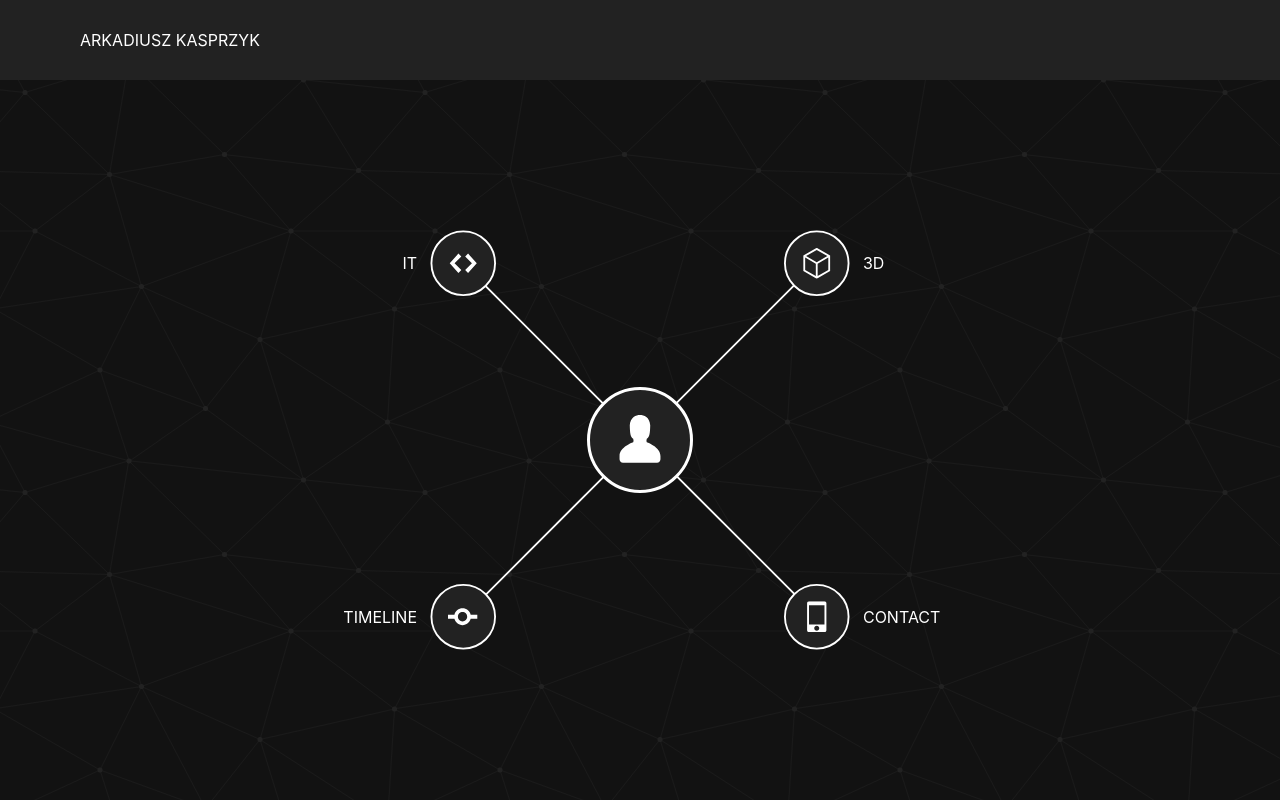
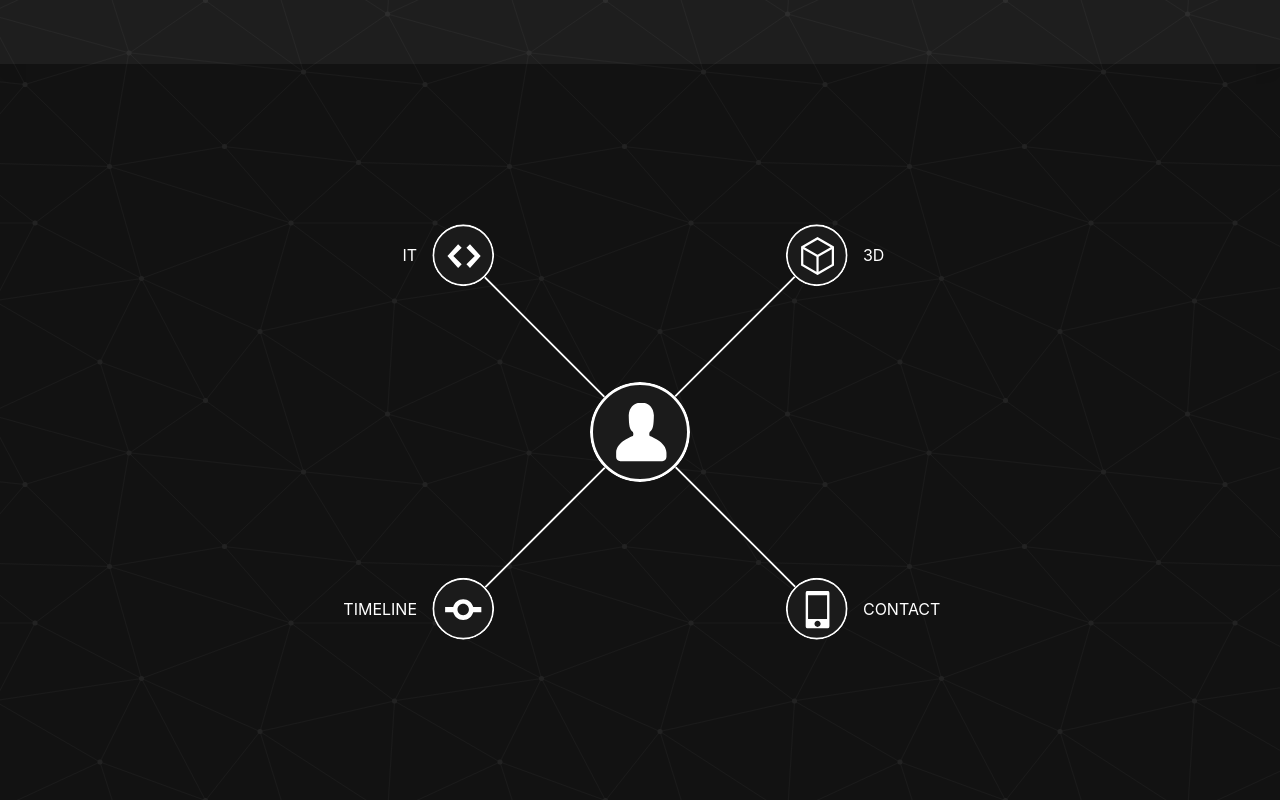
Before and after one commit to kasperski95/portfolio-2019, a React (Create React App) app: page / in a window 1280 px wide. Built offline with nearby package versions, Linux system fonts and the light colour scheme.

Commit message:
[WIP] Animated header

```diff
--- a/package.json
+++ b/package.json
@@ -3,7 +3,9 @@
   "version": "0.1.0",
   "private": true,
   "dependencies": {
+    "kas-scrollable": "^1.0.2",
     "react": "^16.8.1",
+    "react-custom-scrollbars": "^4.2.1",
     "react-dom": "^16.8.1",
     "react-scripts": "2.1.3",
     "react-spring": "^8.0.7"
--- a/src/App.js
+++ b/src/App.js
@@ -1,35 +1,65 @@
 import React, { Component } from 'react';
+import { Spring, animated, interpolate } from 'react-spring/renderprops'
 import './App.css';
 import Trenu from './components/Trenu';
+
+
+
+const theme = {
+  dark1: `#121212`,
+  dark1b: `rgba(18,18,18,0.25)`,
+  dark2: `#1B1B1B`,
+  dark2b: `rgba(27,27,27,0.25)`,
+  dark3: `#222222`,
+  dark3b: `rgba(34,34,34,0.25)`,
+  tWhite: `rgba(255,255,255,0.05)`,
+  accent: `#7592F0`,
+  marginX: `10%`
+}
+
+
 
 export default class App extends Component {
   state = {
     trenu: React.createRef(),
-    header: []
+    header: {
+      content: [],
+      transition: 1.0
+    }
   }
 
 
   handleNodeClick = (node, active, e) => {
     // accumulate all nodes in the path to root
-    let pathToRoot = [active];
+    let pathToRoot = [{node: active, bTransitioning: true}];
     let tmp = active.parent;
     while(tmp) {
-      pathToRoot.push(tmp);
+      pathToRoot.push({node: tmp, bTransitioning: true});
       tmp = tmp.parent;
     }
     pathToRoot.reverse();
 
-    this.setState({header: pathToRoot});
+    // determine which labels shouldn't be animated
+    for (let i = 0; i < pathToRoot.length; i++) {
+      for (let j = 0; j < this.state.header.content.length; j++) {
+        if (pathToRoot[i].node == this.state.header.content[j].node) {
+          pathToRoot[i].bTransitioning = false;
+          break;
+        }
+      }
+    }
+
+    this.setState({header: {content: pathToRoot}});
   }
 
 
   render() {
     const root = {
       icon: "/icons/person.svg",
-      label: "ARKADIUSZ KASPRZYK",
+      label: <React.Fragment>ARKADIUSZ <span style={{fontWeight: `bold`}}>KASPRZYK</span></React.Fragment>,
       children: [
         {label: "3D", icon: "/icons/cube.svg", children: [
-          {label: "PROJECTS"},
+          {label: "PROJECTS PROJECTS PROJECTS", value: 1, content: generateNodePage("test")},
           {label: "SKILLS"}
         ]},
         {label: "CONTACT", icon: "/icons/device-mobile.svg", children: [
@@ -44,35 +74,46 @@ export default class App extends Component {
         ]}
       ]}
 
-    // header
-    let headerLabels = this.state.header.map((node, index) => {
-      const display = (index == 0)? `none` : `inline-block`;
-
-      return (
-        <React.Fragment>
-          <span style={{margin: `0em 1em`, display}}>|</span>
-          <span style={{cursor: `default`, userSelect: `none`}}
-            onClick={(e) => {
-              this.state.trenu.current.handleExternalActiveChange(node, e);
-              this.handleNodeClick(node, node, e);
-            }}>
-            {node.userData.label}
-          </span>
-        </React.Fragment>
-      )}
-    )
-    if (headerLabels.length == 0) headerLabels = [<span style={{cursor: `default`, userSelect: `none`}}>{root.label}</span>];
 
     return (
       <div className="App" style={appStyle}>
-        <div style={headerStyle}>
-          <div>{
-            headerLabels
-          }</div>
-        </div>
+
+        {/* HEADER */}
+        <div style={headerStyle}><div style={{width: `100%`, overflowX: `hidden`}}>{
+          this.state.header.content.map((el, index) => {
+            const display = (index == 0)? `none` : `inline-block`;
+            return (
+              <span>
+                <Spring native from={{transition: 0}} to={{transition: this.state.header.transition}}>{i => ( // i(nterpolated props)
+                  <React.Fragment>
+                    <animated.div style={{cursor: `default`, userSelect: `none`, display}}>|</animated.div>
+                    <animated.div style={{
+                      width: `${el.node.labelWidth}px`, //i.transition.interpolate(t => `${el.node.labelWidth}px`),
+                      display: `inline-block`,
+                      overflow: `hidden`}}
+                    >
+                      <animated.div style={{cursor: `default`, userSelect: `none`, textAlign: `left`, marginLeft: `0%`}}
+                        onClick={(e) => {
+                          this.state.trenu.current.handleExternalActiveChange(el.node, e);
+                          this.handleNodeClick(el.node, el.node, e);
+                        }}>
+                        {el.node.userData.label}
+                      </animated.div>
+                    </animated.div>
+                  </React.Fragment>
+                  )}
+                </Spring>
+              </span>
+            )}
+          )
+        }</div></div>
+
+
+        {/* TRENU */}
         <Trenu ref={this.state.trenu}
-          style={{width: `100%`, height: `100%`, paddingTop: `5em`, boxSizing: `border-box`}}
-          nodeStyle={{backgroundColor: `#222`, color: `white`, fontSize: `1.5em`, border: `0.125em solid white`}}
+          style={{width: `100%`, height: `100%`, paddingTop: `4em`, boxSizing: `border-box`}}
+          nodeStyle={{backgroundColor: theme.dark2, color: `white`, fontSize: `1.5em`, border: `0.125em solid white`}}
+          activeLeafStyle={{background: `url(bg.svg)`, backgroundSize: `25em`}}
           nodeSize={100}
           lineStyle={{backgroundColor: `white`}}
           lineWidth={2}
@@ -89,18 +130,37 @@ export default class App extends Component {
 
 
 const appStyle = {
-  backgroundColor: `#121212`
+  backgroundColor: theme.dark1
 }
 
 const headerStyle = {
   width: `100%`,
-  height: `5em`,
-  backgroundColor: `#222`,
+  height: `4em`,
+  backgroundColor: theme.tWhite,
   color: `white`,
   position: `absolute`,
   display: `flex`,
   boxSizing: `border-box`,
   alignItems: `center`,
-  padding: `0em 5em`,
-  zIndex: `100`
+  padding: `0em ${theme.marginX}`,
+  zIndex: `100`,
+  whiteSpace: `nowrap`,
+  boxShadow: `0em 1em 1em rgba(0,0,0,0.01)`
 }
+
+
+function generateNodePage (content) {
+  return (
+  <div style={{
+    boxSizing: `border-box`,
+    width: `100%`,
+    height: `100%`,
+    color: `white`,
+    fontSize: `1em`,
+    padding: `5em ${theme.marginX}`,
+  }}>
+    lorem ipsum dolor lorem ipsum dolor lorem ipsum dolor lorem ipsum dolor lorem ipsum dolor lorem ipsum dolor lorem ipsum dolor lorem ipsum dolor lorem ipsum dolor lorem ipsum dolor lorem ipsum dolor lorem ipsum dolor lorem ipsum dolor lorem ipsum dolor lorem ipsum dolor lorem ipsum dolor lorem ipsum dolor lorem ipsum dolor lorem ipsum dolor lorem ipsum dolor lorem ipsum dolor lorem ipsum dolor lorem ipsum dolor lorem ipsum dolor lorem ipsum dolor lorem ipsum dolor lorem ipsum dolor lorem ipsum dolor lorem ipsum dolor lorem ipsum dolor lorem ipsum dolor
+    lorem ipsum dolor lorem ipsum dolor lorem ipsum dolor lorem ipsum dolor lorem ipsum dolor lorem ipsum dolor lorem ipsum dolor lorem ipsum dolor lorem ipsum dolor lorem ipsum dolor lorem ipsum dolor lorem ipsum dolor lorem ipsum dolor lorem ipsum dolor lorem ipsum dolor lorem ipsum dolor lorem ipsum dolor lorem ipsum dolor lorem ipsum dolor lorem ipsum dolor lorem ipsum dolor lorem ipsum dolor lorem ipsum dolor lorem ipsum dolor lorem ipsum dolor lorem ipsum dolor lorem ipsum dolor lorem ipsum dolor lorem ipsum dolor lorem ipsum dolor lorem ipsum dolor
+    lorem ipsum dolor lorem ipsum dolor lorem ipsum dolor lorem ipsum dolor lorem ipsum dolor lorem ipsum dolor lorem ipsum dolor lorem ipsum dolor lorem ipsum dolor lorem ipsum dolor lorem ipsum dolor lorem ipsum dolor lorem ipsum dolor lorem ipsum dolor lorem ipsum dolor lorem ipsum dolor lorem ipsum dolor lorem ipsum dolor lorem ipsum dolor lorem ipsum dolor lorem ipsum dolor lorem ipsum dolor lorem ipsum dolor lorem ipsum dolor lorem ipsum dolor lorem ipsum dolor lorem ipsum dolor lorem ipsum dolor lorem ipsum dolor lorem ipsum dolor lorem ipsum dolor
+  </div>)
+}
--- a/src/components/Trenu.js
+++ b/src/components/Trenu.js
@@ -12,6 +12,7 @@ export default class Trenu extends Component {
     labelWidth: this.props.labelWidth || 72,
     lineWidth: this.props.lineWidth || 2,
     lineStyle: this.props.lineStyle,
+    activeLeafStyle: this.props.activeLeafStyle,
     angle: 0
   }
 
@@ -28,17 +29,19 @@ export default class Trenu extends Component {
       transforming: false,
       depth: -1,
       height: -1,
-      ref: null
+      ref: null,
+      labelDummyRef: null,
+      labelWidth: 0
     }
 
     //generate data structure to work with (BFS)
-    let root = {...nodeObject, userData: props.seedData, children: [], expanded: true, visible: true, depth: 0, ref: React.createRef()};
+    let root = {...nodeObject, userData: props.seedData, children: [], expanded: true, visible: true, depth: 0, ref: React.createRef(), labelDummyRef: React.createRef()};
     let nodes = [root];
     let queue = [];
     let maxHeight = 0;
 
     root.userData.children.forEach(child => {
-      queue.push({...nodeObject, userData: child, children: [], parent: root, visible: true, depth: 1, ref: React.createRef()});
+      queue.push({...nodeObject, userData: child, children: [], parent: root, visible: true, depth: 1, ref: React.createRef(), labelDummyRef: React.createRef()});
       root.children.push(queue[queue.length-1]);
       maxHeight = 1;
     });
@@ -49,7 +52,7 @@ export default class Trenu extends Component {
       if (node.userData.children) {
         node.userData.children.forEach((child) => {
           if (queue.indexOf(child) === -1) {
-            queue.push({...nodeObject, userData: child, children: [], parent: node, depth: node.depth + 1, ref: React.createRef()});
+            queue.push({...nodeObject, userData: child, children: [], parent: node, depth: node.depth + 1, ref: React.createRef(), labelDummyRef: React.createRef()});
             node.children.push(queue[queue.length-1]);
             if (node.depth + 1 > maxHeight) maxHeight = node.depth + 1;
           }
@@ -82,6 +85,12 @@ export default class Trenu extends Component {
 
   componentDidMount() {
     window.addEventListener('resize', this.handleResize);
+
+    this.state.nodes.forEach(node => {
+      node.labelWidth = node.labelDummyRef.current.offsetWidth;
+    })
+    this.setState({nodes: this.state.nodes});
+
     this.handleResize();
   }
 
@@ -181,8 +190,10 @@ export default class Trenu extends Component {
 
 
   handleResize = (e) => {
-    const width = this.state.wrapper.ref.current.offsetWidth;
-    const height = this.state.wrapper.ref.current.offsetHeight;
+    const style = window.getComputedStyle(this.state.wrapper.ref.current);
+    const width = parseInt(style.getPropertyValue("width")) - parseInt(style.getPropertyValue("padding-left") || 0) - parseInt(style.getPropertyValue("padding-right") || 0);
+    const height = parseInt(style.getPropertyValue("height")) - parseInt(style.getPropertyValue("padding-top") || 0) - parseInt(style.getPropertyValue("padding-bottom") || 0);
+
     const mobileMode = this.config.span * 2 + this.config.borderOffset + this.config.labelWidth * 2 > Math.min(width, height);
 
     this.setState((prevState) => ({
@@ -202,12 +213,8 @@ export default class Trenu extends Component {
 
   includeContent = () => {
     if (this.state.wrapper.ref) {
-      const opacity = this.state.mouseOver && this.state.mobileMode? 1 : 0;
-      const transitionDelay = this.state.mouseOver? `1s` : `0s`;
-
       return (
         <React.Fragment>
-          <h1 style={{...mobileTopBarStyle, opacity, transitionDelay}}>{this.state.mouseOverLabel}</h1>
           <Canvas animate={this.state.animate} focusOn={this.state.active} scaling={this.config.scale} nodeSize={this.config.size}>
             <Node
               style={this.props.nodeStyle}
@@ -241,22 +248,17 @@ export default class Trenu extends Component {
           alignItems: `center`,
         }}
       >
+
+        {/* DETERMINE LABELS WIDTH */}
+        <div style={{visibility: `hidden`, position: `absolute`}}>
+          {this.state.nodes.map((node, index) => (
+            <span ref={node.labelDummyRef} key={index}>{node.userData.label}</span>
+          ))}
+        </div>
+
+        {/* CORE */}
         {this.includeContent()}
       </div>
     )
   }
 }
-
-
-const mobileTopBarStyle = {
-  width: `100%`,
-  fontSize: `1.5em`,
-  height: `1.5em`,
-  position: `absolute`,
-  top: `0`,
-  marginTop: `0em`,
-  fontWeight: `normal`,
-  color: `gray`,
-  transition: `0.2s all`,
-  fontWeight: `normal`
-}
--- a/src/components/atoms/Canvas.js
+++ b/src/components/atoms/Canvas.js
@@ -48,5 +48,6 @@ const canvasBgStyle = {
   width: `1000%`,
   height: `1000%`,
   position: `absolute`,
-  background: `url(bg.svg)`
+  background: `url(bg.svg)`,
+  backgroundSize: `25em`
 }
--- a/src/components/atoms/Node.js
+++ b/src/components/atoms/Node.js
@@ -16,20 +16,23 @@ export default class Node extends Component {
     // init
     const node = this.props.state;
     const size = this.props.size;
+    const iconSize = this.props.size * 0.75;
     const borderOffset = this.props.borderOffset;
     const scale = this.props.scale;
     const angle = this.props.angle;
 
+    const bActiveLeaf = (node == this.props.active && node.children.length == 0);
     const labelOffset = this.props.labelOffset / scale;
     const span = node.expanded? this.props.span : 0;
     const angleDelta = node.children? (2 * Math.PI / node.children.length) : 0;
-    const labelWidth = this.props.labelWidth / scale;
 
+    const opacityExp = 4; // transition speed
     const opacity = {
       node: (!node.visible && criticalPath.indexOf(node) !== -1)? 0 : 1,
       subtree: (!node.visible && criticalPath.indexOf(node) === -1 && criticalPath.indexOf(node.parent) !== -1)? 0 : 1,
       line: (node.visible && node !== this.props.active)? 1 : 0,
-      label: (node.expanded || (node.parent && !node.parent.expanded) || this.props.mobileMode)? 0 : 1
+      label: (node.expanded || (node.parent && !node.parent.expanded) || this.props.mobileMode)? 0 : 1,
+      icon: bActiveLeaf? 0 : 1
     }
 
     // responsive parent's span
@@ -56,12 +59,11 @@ export default class Node extends Component {
     // node -> page
     let width = size;
     let height = size;
-    let borderRadius = size;
     if (children.length == 0 && node == this.props.active) {
-      width = this.props.wrapper.width;
-      height = this.props.wrapper.height;
-      borderRadius = 0;
+      height = width = Math.sqrt(this.props.wrapper.width**2 + this.props.wrapper.height**2);
+      //this.props.wrapper.width;
     }
+
 
     return (
       <Spring
@@ -73,6 +75,7 @@ export default class Node extends Component {
           subtreeOpacity: 1,
           lineOpacity: 1,
           labelOpacity: 0,
+          iconOpacity: 1,
           angle: (node.depth > 1)? (this.props.initialAngle || 0) : angle,
           width: this.props.size,
           height: this.props.size
@@ -83,6 +86,7 @@ export default class Node extends Component {
           subtreeOpacity: opacity.subtree,
           lineOpacity: opacity.line,
           labelOpacity: opacity.label,
+          iconOpacity: opacity.icon,
           angle,
           width,
           height
@@ -106,7 +110,7 @@ export default class Node extends Component {
                   transformOrigin: `0% 0%`,
                   transform: i.angle.interpolate(a => `rotate(${a + Math.PI}rad) translate(-${this.props.lineWidth/2 || 1}px, ${size/scale/2}px)`),
                   zIndex: `50`,
-                  opacity: i.lineOpacity.interpolate(o => `${o}`)
+                  opacity: i.lineOpacity.interpolate(o => `${o**opacityExp}`)
                 }}>
               </animated.div>
 
@@ -115,7 +119,7 @@ export default class Node extends Component {
                 top: interpolate([i.offset, i.angle], (o,a) => `${-Math.cos(-a) * o}px`),
                 left: interpolate([i.offset, i.angle], (o,a) => `${-Math.sin(-a) * o}px`),
                 transform: `translate(-50%, -50%) scale(${scale})`,
-                opacity: i.subtreeOpacity.interpolate(o => `${o}`)
+                opacity: i.subtreeOpacity.interpolate(o => `${o**opacityExp}`)
                 }}
                 >
 
@@ -150,24 +154,68 @@ export default class Node extends Component {
                     alignItems: labelAlignItems,
                     justifyContent: labelTextAlign,
                     transform: `scale(${1/scale})`,
-                    opacity: i.labelOpacity.interpolate(o => `${o}`)
+                    opacity: i.labelOpacity.interpolate(o => `${o**opacityExp}`)
                   }}>
                     <span style={{whiteSpace: `nowrap`, color: `white`, fontSize: `${1/scale}em`}}>{node.userData.label}</span>
                   </animated.div>
 
                   {/* THE NODE */}
-                  <animated.div style={{...nodeDefaultStyle, borderRadius: `${borderRadius}px`, ...this.props.style, ...nodeStyle,
-                    width: i.width.interpolate(w => `${w}px`),
-                    height: i.height.interpolate(h => `${h}px`),
-                    backgroundImage: `url(${node.userData.icon})`,
-                    transform: `translate(-50%, -50%) scale(${1/scale})`, opacity: i.nodeOpacity.interpolate(o => `${o}`)}}
-                    onClick={(e) => {if(node.visible) this.props.onClick(node, e)}}
-                    onMouseOver={(e) => {if(node.parent && !node.parent.transforming) this.props.onMouseOver(node, e)}}
-                    onMouseLeave={(e) => {if(node.parent && !node.parent.transforming) this.props.onMouseLeave(node, e)}}
+                  <animated.div style={{...nodeDefaultStyle, borderRadius: `50%`, ...nodeStyle,
+                      width: i.width.interpolate(w => `${w}px`),
+                      height: i.height.interpolate(h => `${h}px`),
+                      transform: `translate(-50%, -50%) scale(${1/scale})`,
+                      opacity: i.nodeOpacity.interpolate(o => `${o**opacityExp}`),
+                      overflow: `hidden`,
+                      color: `white`
+                    }}
+                    onClick={(e) => {if (node.visible && !bActiveLeaf) this.props.onClick(node, e)}}
+                    onMouseOver={(e) => {if (node.parent && !node.parent.transforming && !bActiveLeaf) this.props.onMouseOver(node, e)}}
+                    onMouseLeave={(e) => {if (node.parent && !node.parent.transforming && !bActiveLeaf) this.props.onMouseLeave(node, e)}}
                     ref={node.ref}
                   >
 
-                    {node.userData.value}
+                    {/* BACKGROUND */}
+                    <animated.div style={{...nodeDefaultStyle,
+                      ...this.props.activeLeafStyle,
+                      position: `absolute`
+                    }}></animated.div>
+
+                    {/* BORDER */}
+                    <animated.div style={{...borderStyle, ...this.props.style,
+                      border: this.props.style.border,
+                      opacity: i.iconOpacity.interpolate(o => `${o**opacityExp}`)
+                    }}></animated.div>
+
+                    {/* ICON */}
+                    <animated.div style={{...iconStyle,
+                      width: `${iconSize}px`,
+                      height: `${iconSize}px`,
+                      backgroundImage: `url(${node.userData.icon})`,
+                      transform: `scale(${1/scale})`,
+                      opacity: i.iconOpacity.interpolate(o => `${o**opacityExp}`)
+                    }}></animated.div>
+
+                    {/* VALUE */}
+                    <animated.div style={{
+                      position: `absolute`,
+                      color: `inherit`,
+                      opacity: i.iconOpacity.interpolate(o => `${o**opacityExp}`)
+                    }}>
+                      {node.userData.value}
+                    </animated.div>
+
+                    {/* CONTENT */}
+                    <animated.div style={{
+                      position: `absolute`,
+                      color: `inherit`,
+                      backgroundColor: `red`,
+                      width: `${this.props.wrapper.width}px`,
+                      height: `${this.props.wrapper.height}px`,
+                      opacity: i.iconOpacity.interpolate(o => `${(1-o)**opacityExp}`)
+                    }}>
+                      {node.userData.content}
+                    </animated.div>
+
                   </animated.div>
               </animated.div>
             </React.Fragment>
@@ -187,12 +235,16 @@ const wrapperStyle = {
 const nodeDefaultStyle = {
   width: `100%`,
   height: `100%`,
-  backgroundColor: `rgba(255,0,0,0.5)`,
   display: `flex`,
   justifyContent: `center`,
   alignItems: `center`,
   cursor: `default`,
   userSelect: `none`,
+  backgroundPosition: `center center`
+}
+
+const iconStyle = {
+  position: `absolute`,
   backgroundSize: `50% 50%`,
   backgroundRepeat: `no-repeat`,
   backgroundPosition: `center center`,
@@ -203,8 +255,18 @@ const nodeStyle = {
   position: `absolute`,
   top: `0`,
   left: `0`,
-  zIndex: `100`
+  zIndex: `100`,
+  border: `0px solid black`
 }
+
+const borderStyle = {
+  boxSizing: `border-box`,
+  width: `100%`,
+  height: `100%`,
+  position: `absolute`,
+  borderRadius: `50%`
+}
+
 
 const cornerStyle = {
   position: `absolute`,
```
Also changed, not shown: 1 other file (tests, documents, lock files or other folders).
